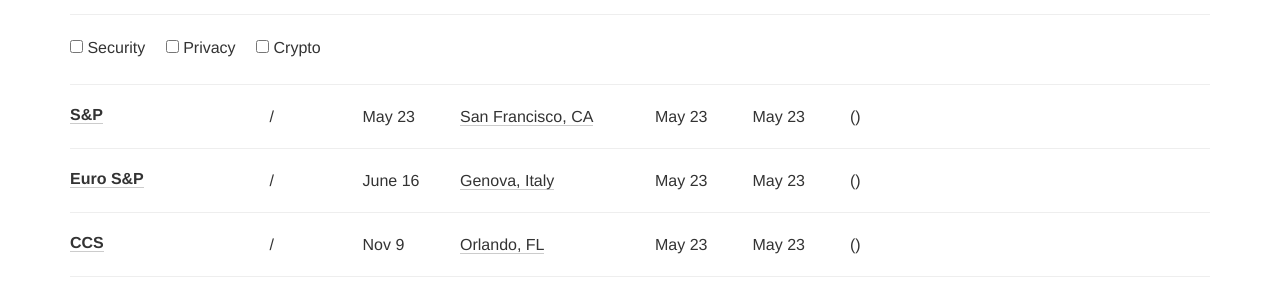
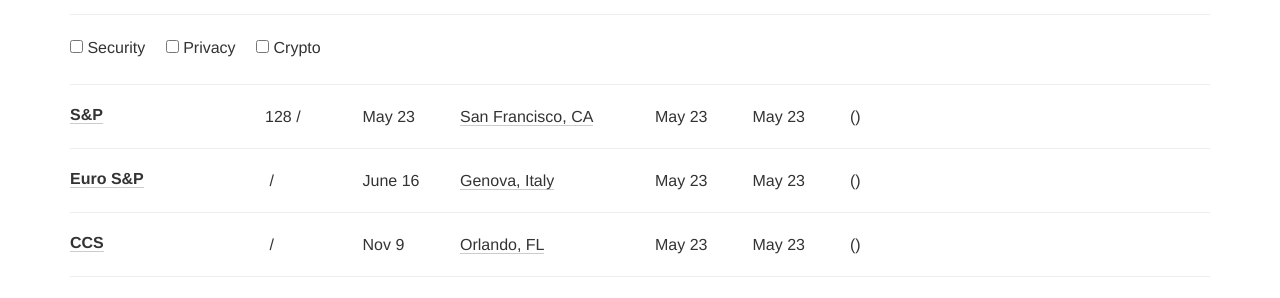
Before and after one commit to jianghaizhi/conference, a Jekyll site: the page built from index.html, in a window 1280 px wide. Shown: the part 184-482 px from the top of the page. Built offline with Jekyll 4.4.1, drawn with Linux system fonts in a browser that asks for light colours; nearby versions of some CDN libraries; comment, search, counter and statistics services are not loaded.

Commit message:
Update conferences.yml

```diff
--- a/_data/conferences.yml
+++ b/_data/conferences.yml
@@ -12,6 +12,8 @@
     - "2020-12-03 23:59"
   abstract: "May 23"
   notification: "May 23"
+  hindex: 128
+  rank: A
   timezone: Etc/GMT+7
   place: San Francisco, CA
   tags: [SEC, PRIV]
```
